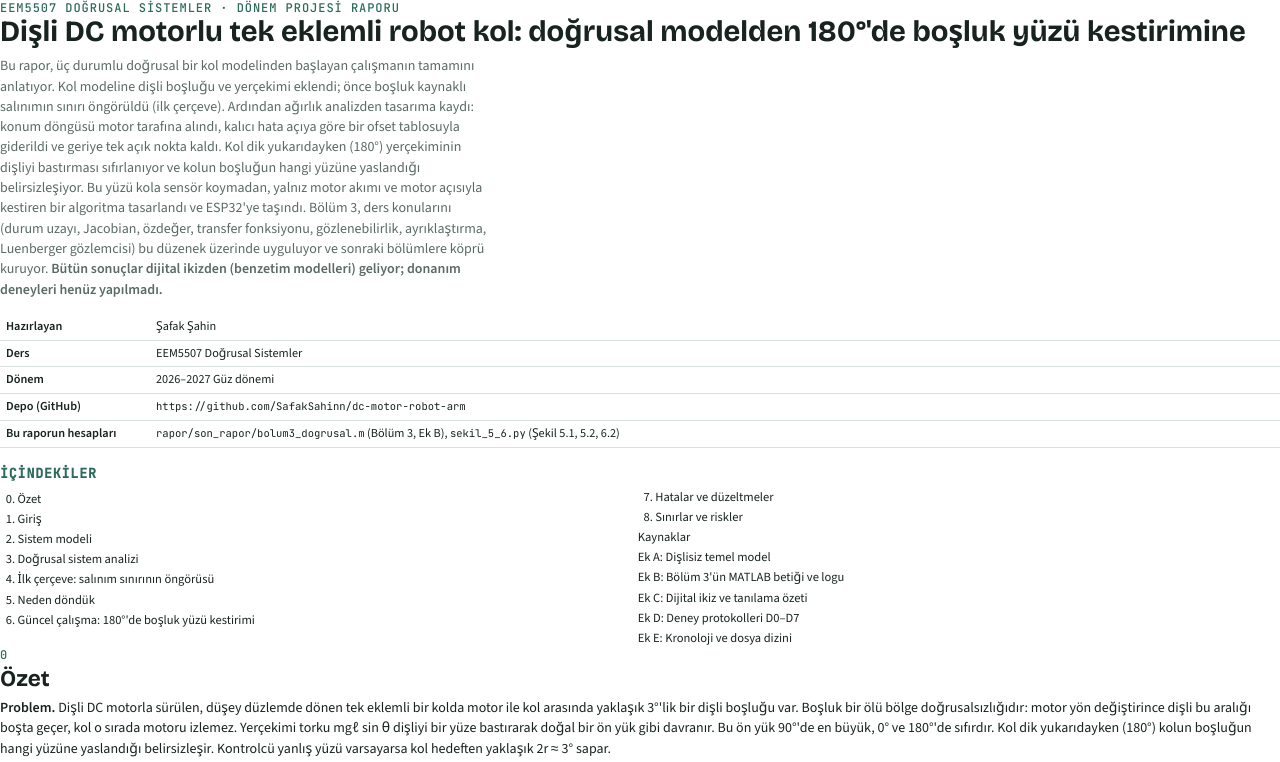
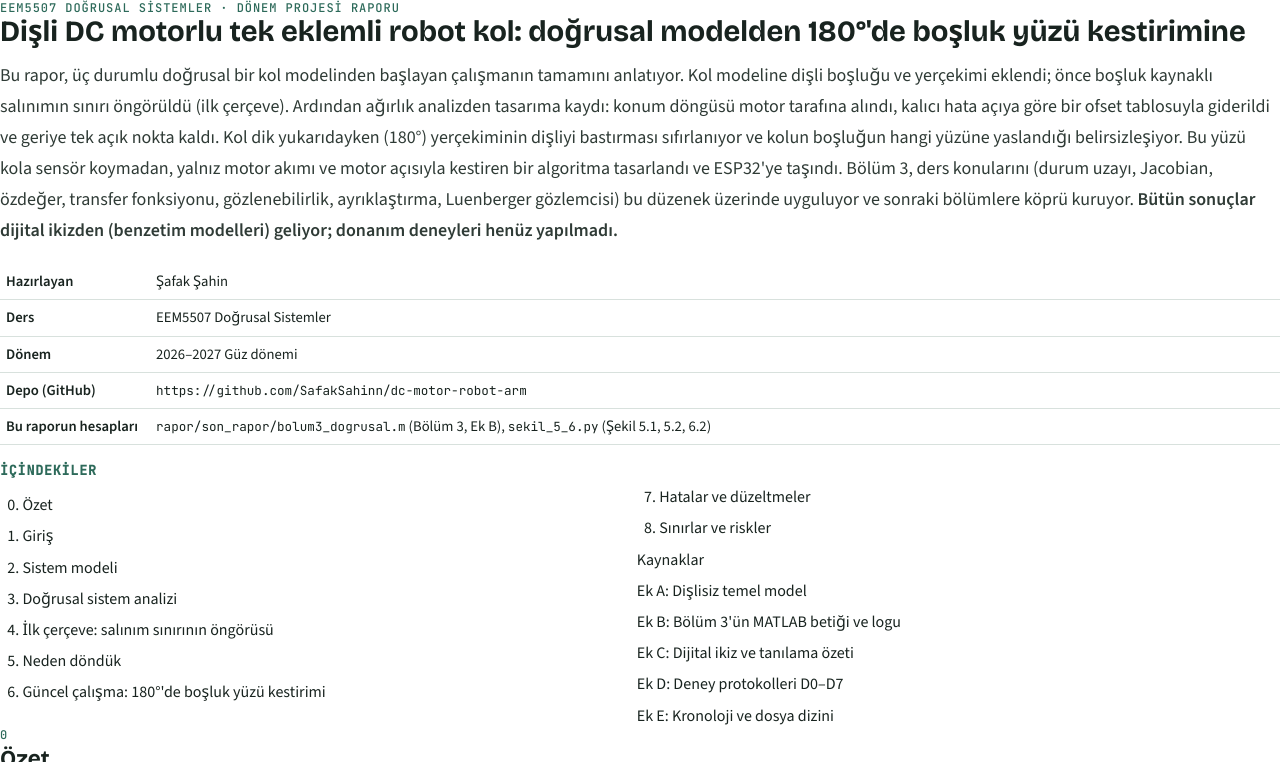
Before and after one commit to SafakSahinn/dc-motor-robot-arm, a plain HTML site: page rapor/son_rapor/rapor.html in a window 1280 px wide. Shown: the top 762 px of the page. Drawn offline with nearby package versions, Linux system fonts and the light colour scheme.

Commit message:
Report: wider, larger cover summary; full-width hardware figure

```diff
--- a/rapor/son_rapor/rapor.html
+++ b/rapor/son_rapor/rapor.html
@@ -23,6 +23,7 @@ code{font:.86em var(--mono)}
 .kicker{font:500 9pt var(--mono); letter-spacing:.08em; text-transform:uppercase; color:var(--accent)}
 section{break-before:page}
 .lead{font-size:10.5pt; color:var(--muted); max-width:70ch}
+.lead.kapak{font-size:13.5pt; line-height:1.72; color:#2f3b36; max-width:none; margin-top:12px}
 table{border-collapse:collapse; width:100%; font-size:9.2pt; margin-top:6px}
 th,td{text-align:left; vertical-align:top; padding:4px 6px; border-bottom:1px solid var(--line)}
 th{font:500 8pt var(--mono); letter-spacing:.05em; text-transform:uppercase; color:var(--muted)}
@@ -45,7 +46,9 @@ figcaption{font-size:9pt; color:var(--muted); margin-top:3px}
 .dosya{margin-top:8px; font-size:8.6pt; color:var(--muted); border-top:1px dashed var(--line); padding-top:4px}
 .dosya code{color:var(--ink)}
 .meta td:first-child{font-weight:600; width:150px}
-.toc ol{columns:2; margin:6px 0 0; padding-left:1.4em; font-size:9.4pt}
+.toc ol{columns:2; margin:6px 0 0; padding-left:1.4em; font-size:12pt}
+.toc li{margin:8px 0}
+table.meta.kapak{font-size:11pt} table.meta.kapak td{padding:7px 6px}
 .denk{margin:6px 0 0 14px; font-size:10.5pt}
 .denk div{margin:2px 0}
 table.mat{width:auto; display:inline-table; vertical-align:middle; margin:2px 6px; font:8.6pt var(--mono); border-left:1.5px solid var(--ink); border-right:1.5px solid var(--ink)}
@@ -64,8 +67,8 @@ table.kucuk{font-size:8.6pt}
 <div>
   <div class="kicker">EEM5507 Doğrusal Sistemler · Dönem projesi raporu</div>
   <h1>Dişli DC motorlu tek eklemli robot kol: doğrusal modelden 180°'de boşluk yüzü kestirimine</h1>
-  <p class="lead">Bu rapor, üç durumlu doğrusal bir kol modelinden başlayan çalışmanın tamamını anlatıyor. Kol modeline dişli boşluğu ve yerçekimi eklendi; önce boşluk kaynaklı salınımın sınırı öngörüldü (ilk çerçeve). Ardından ağırlık analizden tasarıma kaydı: konum döngüsü motor tarafına alındı, kalıcı hata açıya göre bir ofset tablosuyla giderildi ve geriye tek açık nokta kaldı. Kol dik yukarıdayken (180°) yerçekiminin dişliyi bastırması sıfırlanıyor ve kolun boşluğun hangi yüzüne yaslandığı belirsizleşiyor. Bu yüzü kola sensör koymadan, yalnız motor akımı ve motor açısıyla kestiren bir algoritma tasarlandı ve ESP32'ye taşındı. Bölüm 3, ders konularını (durum uzayı, Jacobian, özdeğer, transfer fonksiyonu, gözlenebilirlik, ayrıklaştırma, Luenberger gözlemcisi) bu düzenek üzerinde uyguluyor ve sonraki bölümlere köprü kuruyor. <b>Bütün sonuçlar dijital ikizden (benzetim modelleri) geliyor; donanım deneyleri henüz yapılmadı.</b></p>
-  <table class="meta" style="margin-top:14px">
+  <p class="lead kapak">Bu rapor, üç durumlu doğrusal bir kol modelinden başlayan çalışmanın tamamını anlatıyor. Kol modeline dişli boşluğu ve yerçekimi eklendi; önce boşluk kaynaklı salınımın sınırı öngörüldü (ilk çerçeve). Ardından ağırlık analizden tasarıma kaydı: konum döngüsü motor tarafına alındı, kalıcı hata açıya göre bir ofset tablosuyla giderildi ve geriye tek açık nokta kaldı. Kol dik yukarıdayken (180°) yerçekiminin dişliyi bastırması sıfırlanıyor ve kolun boşluğun hangi yüzüne yaslandığı belirsizleşiyor. Bu yüzü kola sensör koymadan, yalnız motor akımı ve motor açısıyla kestiren bir algoritma tasarlandı ve ESP32'ye taşındı. Bölüm 3, ders konularını (durum uzayı, Jacobian, özdeğer, transfer fonksiyonu, gözlenebilirlik, ayrıklaştırma, Luenberger gözlemcisi) bu düzenek üzerinde uyguluyor ve sonraki bölümlere köprü kuruyor. <b>Bütün sonuçlar dijital ikizden (benzetim modelleri) geliyor; donanım deneyleri henüz yapılmadı.</b></p>
+  <table class="meta kapak" style="margin-top:18px">
     <tr><td>Hazırlayan</td><td>Şafak Şahin</td></tr>
     <tr><td>Ders</td><td>EEM5507 Doğrusal Sistemler</td></tr>
     <tr><td>Dönem</td><td>2026–2027 Güz dönemi</td></tr>
@@ -152,10 +155,8 @@ table.kucuk{font-size:8.6pt}
 
   <h3>2.1 Fiziksel düzenek</h3>
   <p>Düzenek bir JGB37-520 dişli DC motor (12 V, 1:30, durma torku 0,49 N·m), boşluğu ayarlanabilir bir kaplin (toplam 1,5 / 3 / 5°), 15 cm'lik alüminyum kol ve değiştirilebilir bir uç kütlesinden oluşuyor. İlk çerçevede beş düzenek seçeneği karşılaştırıldı ve <b>D düzeneği</b> seçildi: ağır uç kütlesi (≈ 153 g) ile kolun eylemsizliği motorun kola yansıyan eylemsizliğine eşitlenir (R = J<sub>L</sub>/J<sub>M</sub> ≈ 1). Algılama: motorun arka miline takılan AS5600 manyetik açı sensörü (kontrolcünün gördüğü tek konum, kol tarafında ≈ 0,003°), kol milinde ikinci bir AS5600 (yalnız doğrulama, kontrolcü görmez), INA228 akım ölçer, iki TMP117 sıcaklık sensörü. Sürücü DRV8874, denetleyici ESP32-S (1 kHz kontrol döngüsü).</p>
-  <div class="ikili">
-    <figure><img src="../img/mb_3b_gorunum.png" alt="Multibody 3B görünüm"><figcaption><b>Şekil 2.1.</b> Simscape Multibody 3B modeli: motor gövdesi, rotor (φ), kol ve uç kütlesi. Açı tanımı: 0° sarkık, 90° yatay, 180° dik yukarı.</figcaption></figure>
-    <figure><img src="../../docs/img/mimari_donanim.svg" alt="Donanım mimarisi"><figcaption><b>Şekil 2.2.</b> Donanım mimarisi. Üst sıra güç ve mekanik yol, orta sıra ölçüm (kol milindeki AS5600 yalnız doğrulama), alt sıra ESP32 1 kHz döngüsü.</figcaption></figure>
-  </div>
+  <figure style="width:42%; margin-left:auto; margin-right:auto"><img src="../img/mb_3b_gorunum.png" alt="Multibody 3B görünüm"><figcaption><b>Şekil 2.1.</b> Simscape Multibody 3B modeli: motor gövdesi, rotor (φ), kol ve uç kütlesi. Açı tanımı: 0° sarkık, 90° yatay, 180° dik yukarı.</figcaption></figure>
+  <figure style="width:92%; margin-left:auto; margin-right:auto"><img src="../../docs/img/mimari_donanim.svg" alt="Donanım mimarisi"><figcaption><b>Şekil 2.2.</b> Donanım mimarisi. Üst sıra güç ve mekanik yol, orta sıra ölçüm (kol milindeki AS5600 yalnız doğrulama), alt sıra ESP32 1 kHz döngüsü.</figcaption></figure>
 
   <h3>2.2 İki kütleli model</h3>
   <p>Motor (eylemsizlik J<sub>M</sub>, açı φ) ile kol (J<sub>L</sub>, θ) arasında boşluklu ve esnek bir dişli var. Bütün büyüklükler dişli çıkışına, yani kol tarafına indirgenmiş: motorun rotor eylemsizliği N² ile çarpılır (J<sub>M</sub> = J<sub>rot</sub>·N²), motor açısı N'ye bölünür. Dişli sapması δ = φ − θ, boşluğun yarı genişliği r.</p>
```
Also changed, not shown: 1 other file.
